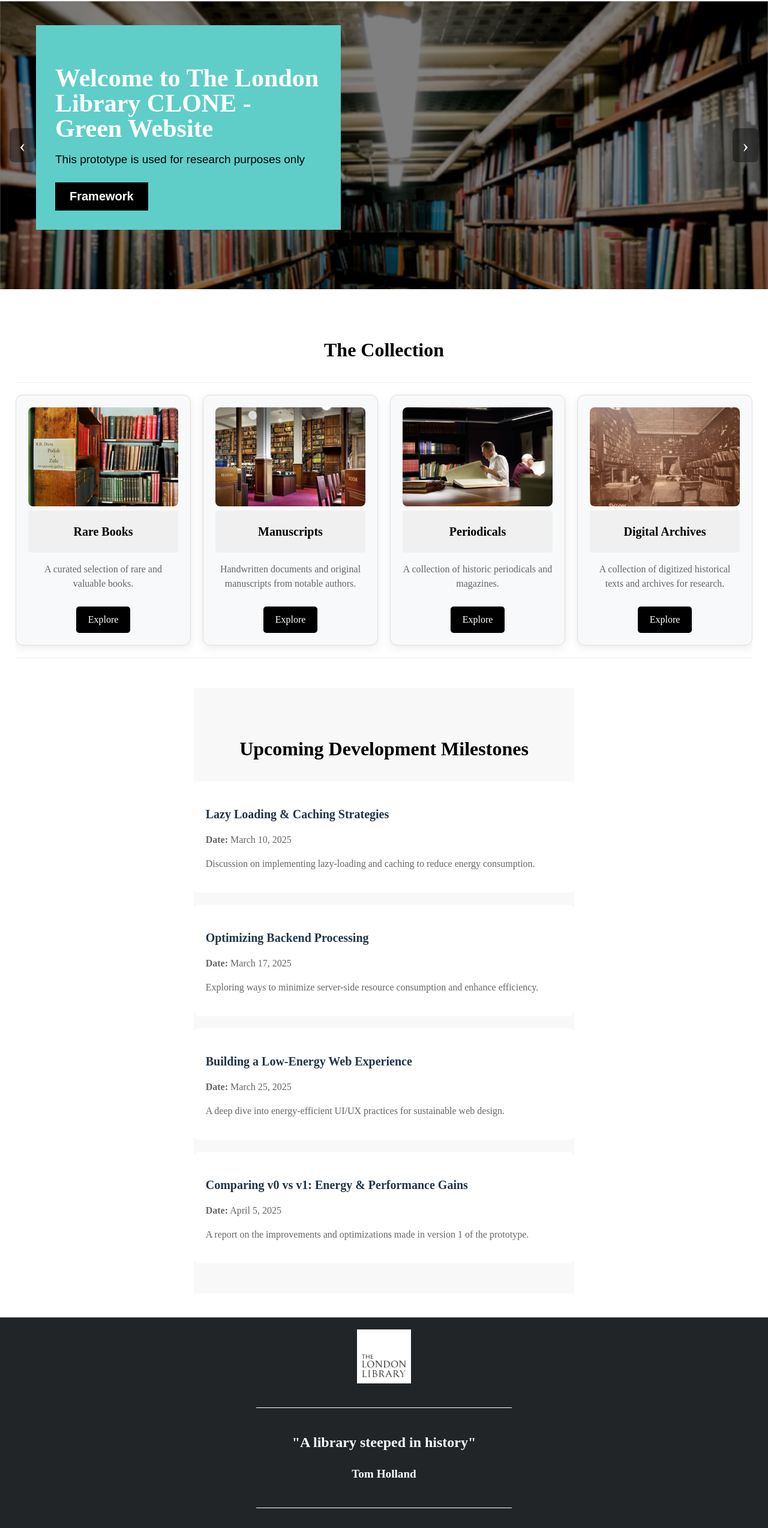
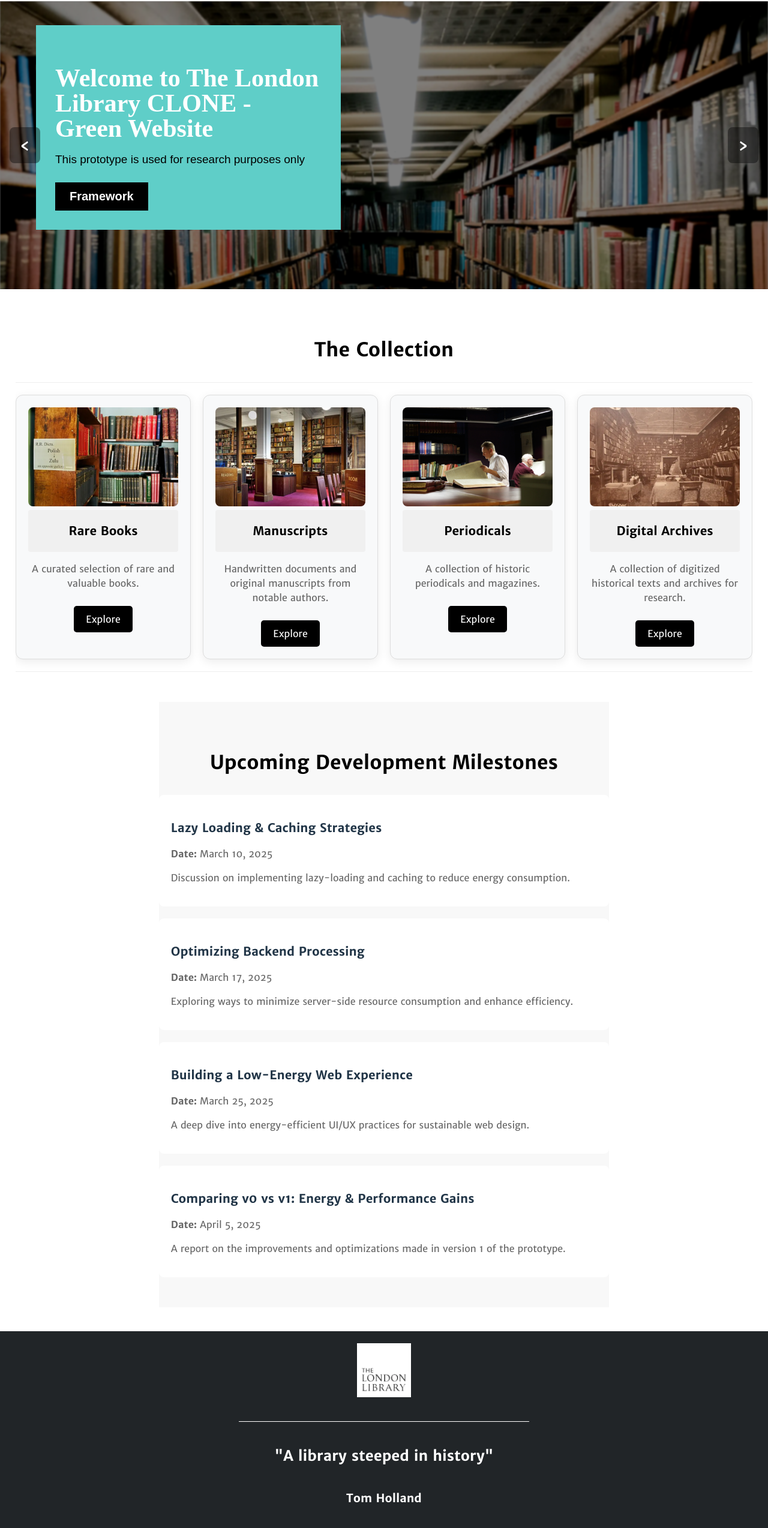
Before and after one commit to tiberiuungurianu/final-project-green-website-investigation, a React (Vite) app in the folder frontend/: page / in a window 1280 px wide. Shown: the part 202-2749 px from the top of the page at 60% size. Built offline with nearby package versions, Linux system fonts and the light colour scheme.

Commit message:
Optimizations for the lighthouse: robots.txt, fonts, large loading content and more

```diff
--- a/frontend/src/App.css
+++ b/frontend/src/App.css
@@ -1,5 +1,5 @@
 body {
-  font-family: 'Merriweather', serif;
+  font-family: 'MerriweatherSans', serif;
   color: #333;
   background-color: #f4f1ea;
   margin: 0;
@@ -79,7 +79,7 @@ body {
   justify-content: center;
   align-items: center;
   width: 100vw;
-  height: 100vh;
+  min-height: 100vh;
   background-color: white; /* Fundal alb pentru contrast */
   color: black;
   font-size: 24px;
--- a/frontend/src/App.jsx
+++ b/frontend/src/App.jsx
@@ -22,7 +22,7 @@ function App() {
 
 {/*styling the loading message*/}
       <Suspense fallback={
-    <div className="loading-container">
+    <div className="loading-container" style={{ minHeight: "100vh" }}> {/*this is used so that the lighthouse will not evaluate the footer as CLS */}
         <p>Loading...</p>
     </div>
       }>
--- a/frontend/src/components/Footer.css
+++ b/frontend/src/components/Footer.css
@@ -9,11 +9,13 @@
     padding: 20px 0;
     margin-top: 40px;
     min-height: 150px;
+
   }
   .footer .container {
+    display: flex;
     align-items: center;
     flex-direction: column;
-    max-width: auto;
+    max-width: 100%;
     margin: auto;
     padding: 0 20px;
   }
@@ -38,12 +40,14 @@ font-size: 16px;
 line-height: 24px;
 padding: 30px 60px 30px 60px;
 margin: 30px 0 30px 0;
+min-height: 100px; /*testing if the height will improve the lighthouse */
 }
 .footer h1{
 color: #ffffff;
 margin: 0 0 16px 0;
 font-size: 42px;
-line-height: 54.6px;
+line-height: 54px;
+min-height: 54px;
 text-align: center;
 word-spacing: 0px;
 background-position: 0% 0%;
@@ -53,8 +57,9 @@ background-position: 0% 0%;
 .footer h2{
   height: 20px;
   color: #ffffff;
-  font-size: 16px;
-  line-height: 20.8px;
+  font-size: 42px;
+  line-height: 54px;
+  min-height: 54px;
   text-align: center;
   word-spacing: 0px;
   }
--- a/frontend/src/components/Footer.jsx
+++ b/frontend/src/components/Footer.jsx
@@ -10,7 +10,7 @@ function Footer() {
           className="footer-logo"
           width={90}
           height={90}
-          loading="eager"
+          loading="lszy"
         />
 
         <div className="footer-citation">
--- a/frontend/src/components/Header.css
+++ b/frontend/src/components/Header.css
@@ -9,7 +9,7 @@
     line-height: 24px;
     text-align: center;
     padding: 12px;
-    margin-top: 100px;  /* Asigură că announcement-ul nu este acoperit de header */
+    margin-top: 100px;  /* for the header not to be covered by the hero section */
   }
 
   .announcement .container {
@@ -57,7 +57,7 @@
     padding: 0 15px 0 15px;
   }
 
-  .header .logo img { /*setari tp pzoa de logo*/
+  .header .logo img { /*settings for logo*/
     position: relative;
     max-width: auto;
     width: 84px;
@@ -116,10 +116,10 @@
   }
 
   .subscribe-button {
-    background-color: transparent; /* Face butonul transparent */
-    color: yellow; /* Schimbă culoarea textului în galben */
-    border: 2px solid transparent; /* Adaugă o bordură galbenă pentru vizibilitate */
-    padding: 8px 16px; /* Ajustează dimensiunea */
+    background-color: transparent;
+    color: yellow;
+    border: 2px solid transparent;
+    padding: 8px 16px; /* dimension adjust */
     font-size: 16px;
     cursor: pointer;
     border-radius: 5px;
@@ -128,6 +128,6 @@
 }
 
 .subscribe-button:hover {
-    background-color: rgba(255, 255, 0, 0.2); /* Face un efect subtil galben la hover */
-    color: white; /* Schimbă textul în alb pentru contrast */
+    background-color: rgba(255, 255, 0, 0.2); /* hover */
+    color: white; /* button contrast */
 }
--- a/frontend/src/index.css
+++ b/frontend/src/index.css
@@ -1,7 +1,7 @@
 @import url("./styles/global.css");
 
 :root {
-  font-family: Inter, system-ui, Avenir, Helvetica, Arial, sans-serif;
+  font-family: 'MerriweatherSans', Arial, sans-serif;
   line-height: 1.5;
   font-weight: 400;
 
@@ -98,7 +98,7 @@ button:focus-visible {
 }
 
 html, body {
-  font-family: 'Merriweather', serif !important;
+  font-family: inherit;
 }
 
 /* Dimensiuni explicite pentru elemente (reduc layout shift) */
--- a/frontend/src/styles/global.css
+++ b/frontend/src/styles/global.css
@@ -49,7 +49,7 @@ body {
 
 
 html, body {
-  font-family: 'Merriweather', serif !important;
+  font-family: 'MerriweatherSans', Arial, sans-serif;
 }
 
 
```
Also changed, not shown: frontend/src/index.html (+9 -12 lines), frontend/public/robots.txt (added), 13 other files (tests, documents, lock files or other folders).
